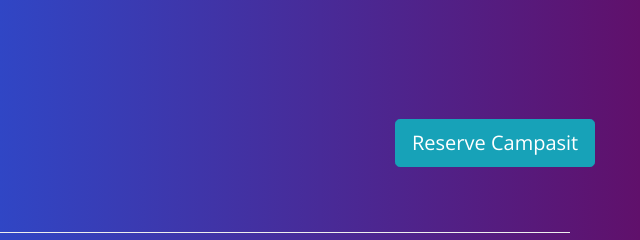
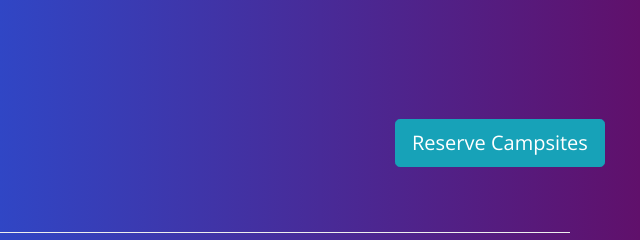
Before and after one commit to GashuA/NuCamp-Site, a website: page index.html in a window 1280 px wide. Shown: the top 240 px of the page, 640-1280 px from the left. Drawn offline with nearby package versions, Linux system fonts and the light colour scheme.

Commit message:
Card border fixed

```diff
--- a/index.html
+++ b/index.html
@@ -30,7 +30,7 @@
                     <h2>a better way to camp</h2>
                 </div>
                 <div class="col-md-4 col-xl-2 col-xs-12 mt-4 text-nowrap">
-                    <a href="#reserveForm"> <button class="btn btn-info btn-lg">Reserve Campasit</button></a>
+                    <a href="#reserveForm"> <button class="btn btn-info btn-lg">Reserve Campsites</button></a>
                 </div>
             </div>
         </div>
@@ -104,7 +104,6 @@
             <div class="col-sm-6 mx-auto">
                 <div class="card">
                     <h3 class="card-header bg-info text-white">Reserve a Compsite</h3>
-                </div>
                     <div class="card-body" id="reserveForm">
                         <form >
                             <div class="form-group row">
@@ -138,6 +137,7 @@
                         </div>
 
                         </form>
+                    </div>
             </div>
             </div>
         </div>
```
Lines whose indentation alone changed are shown as unchanged.
